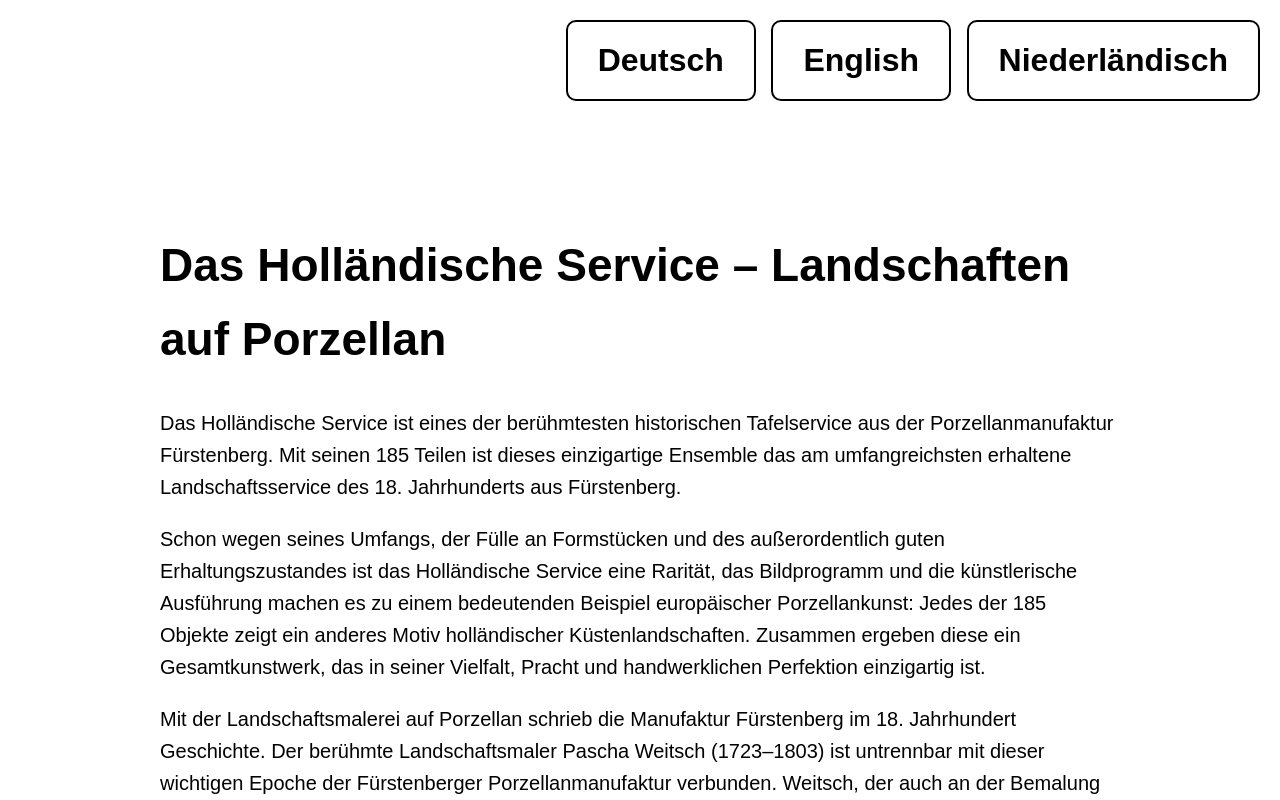
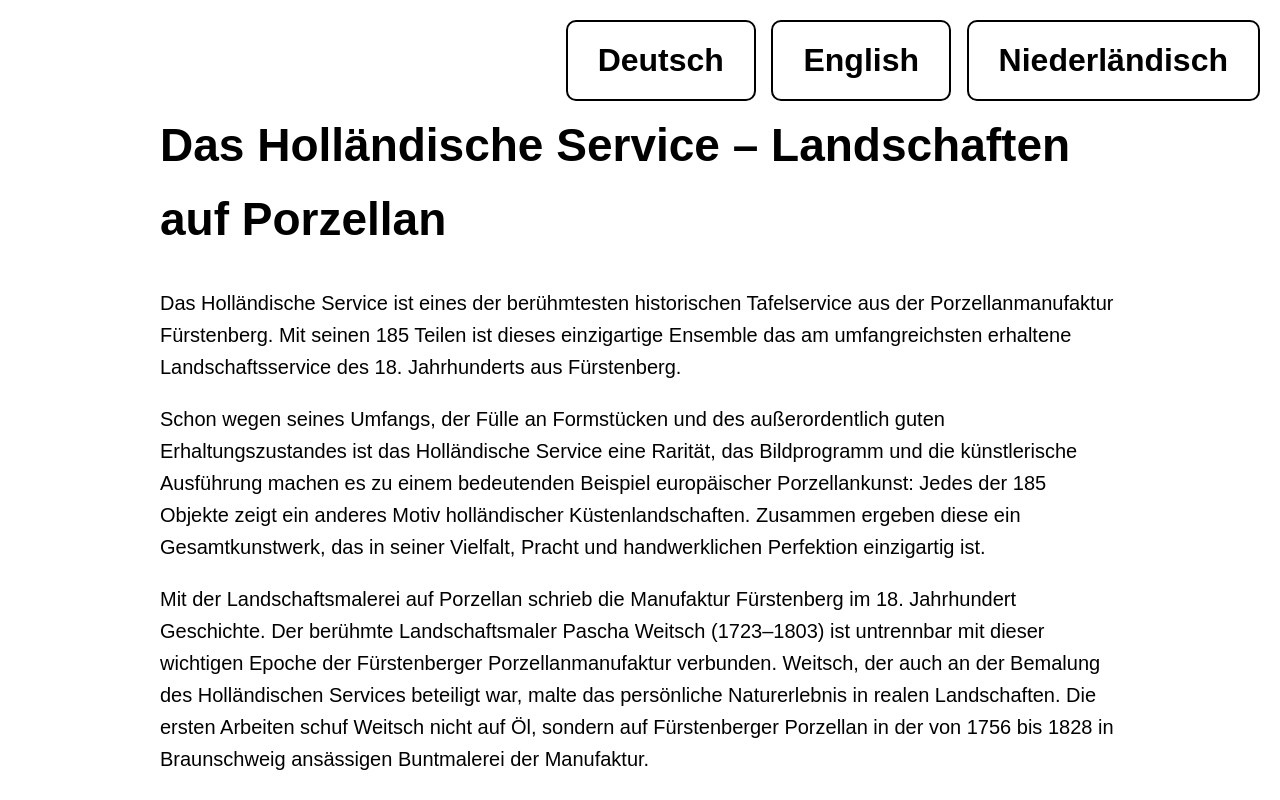
Before and after one commit to AusstellungMW/-Das-Holl-ndische-Service-, a plain HTML site: page index.html in a window 1280 px wide. Both pictures are taken after a click on the button "Deutsch". Shown: the top 800 px of the page. Drawn offline with Linux system fonts and the light colour scheme.

Commit message:
Update index.html

```diff
--- a/index.html
+++ b/index.html
@@ -52,33 +52,42 @@
   .lang-section {
     opacity: 0;
     visibility: hidden;
-      pointer-events: none;
     transition: opacity 0.6s ease, visibility 0.6s ease;
     padding: 40px 20px;
     max-width: 960px;
     margin: auto;
+    position: absolute;
     width: 100%;
-      position: absolute;
-      top: 120px;
   }
 
   .lang-section.active {
     opacity: 1;
     visibility: visible;
-      pointer-events: auto;
     position: relative;
   }
 </style>
-</head>
-<body>
 
-  <!-- 🔘 КНОПКИ ЯЗЫКОВ -->
 <div class="lang-switch">
   <button onclick="switchLanguage('de')">Deutsch</button>
   <button onclick="switchLanguage('en')">English</button>
   <button onclick="switchLanguage('nl')">Niederländisch</button>
 </div>
-  <div id="content">
+
+<script>
+  function switchLanguage(lang) {
+    const currentScroll = window.scrollY;
+    const sections = document.querySelectorAll('.lang-section');
+
+    sections.forEach(function (el) {
+      el.classList.remove('active');
+    });
+
+    setTimeout(function () {
+      document.getElementById(lang).classList.add('active');
+      window.scrollTo({ top: currentScroll });
+    }, 50);
+  }
+</script>
     <div id="de" class="lang-section active">
        <h1>Das Holländische Service – Landschaften auf Porzellan</h1>
   <p>Das Holländische Service ist eines der berühmtesten historischen Tafelservice aus der Porzellanmanufaktur Fürstenberg. Mit seinen 185 Teilen ist dieses einzigartige Ensemble das am umfangreichsten erhaltene Landschaftsservice des 18. Jahrhunderts aus Fürstenberg.</p>
```
Lines whose indentation alone changed are shown as unchanged.
